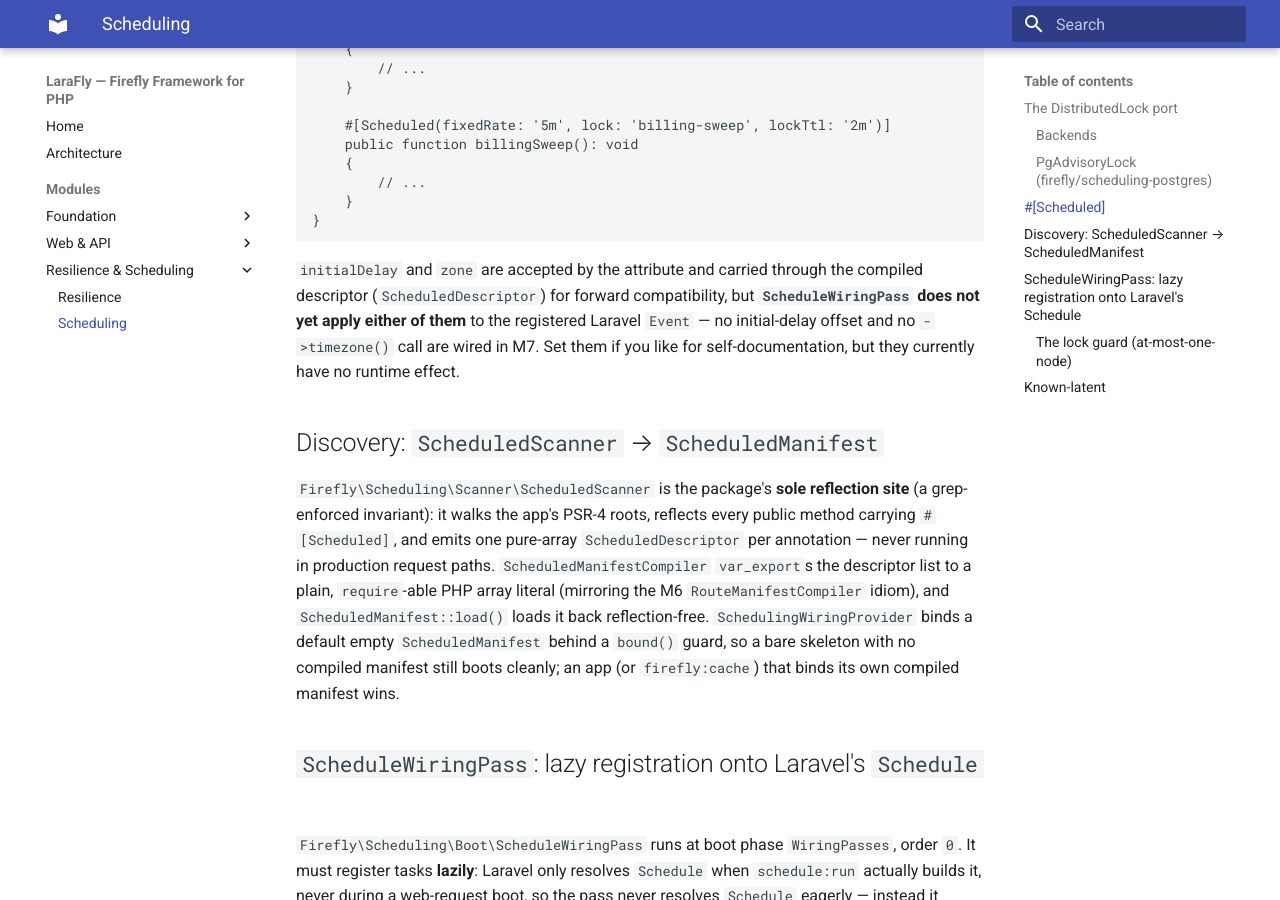
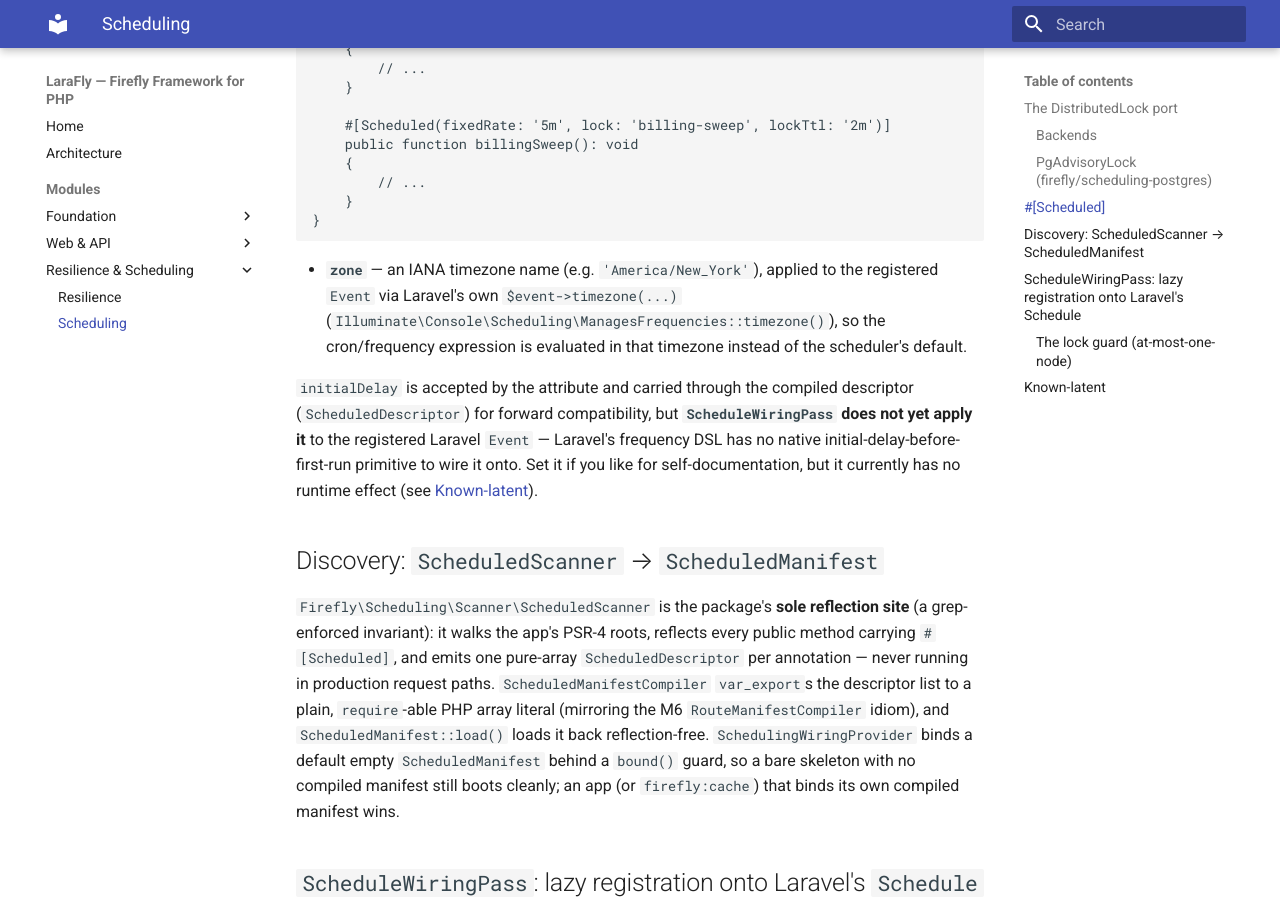
Before and after one commit to fireflyframework/fireflyframework-php, an MkDocs documentation site: the page built from docs/modules/scheduling.md, in a window 1280 px wide and 900 px high, scrolled down 2524 px. Built offline with MkDocs 1.6.1 and Material for MkDocs 9.7.7, drawn with Linux system fonts in a browser that asks for light colours; some of the changed text lies outside the part shown.

Commit message:
fix(scheduling): apply #[Scheduled] zone to the registered Schedule event (was captured but ignored)

````diff
--- a/docs/modules/scheduling.md
+++ b/docs/modules/scheduling.md
@@ -96,10 +96,15 @@ final class Reconciliation
 }
 ```
 
-`initialDelay` and `zone` are accepted by the attribute and carried through the compiled descriptor
-(`ScheduledDescriptor`) for forward compatibility, but **`ScheduleWiringPass` does not yet apply either of
-them** to the registered Laravel `Event` — no initial-delay offset and no `->timezone()` call are wired in
-M7. Set them if you like for self-documentation, but they currently have no runtime effect.
+- **`zone`** — an IANA timezone name (e.g. `'America/New_York'`), applied to the registered `Event` via
+  Laravel's own `$event->timezone(...)` (`Illuminate\Console\Scheduling\ManagesFrequencies::timezone()`), so
+  the cron/frequency expression is evaluated in that timezone instead of the scheduler's default.
+
+`initialDelay` is accepted by the attribute and carried through the compiled descriptor
+(`ScheduledDescriptor`) for forward compatibility, but **`ScheduleWiringPass` does not yet apply it** to the
+registered Laravel `Event` — Laravel's frequency DSL has no native initial-delay-before-first-run primitive
+to wire it onto. Set it if you like for self-documentation, but it currently has no runtime effect (see
+[Known-latent](#known-latent)).
 
 ## Discovery: `ScheduledScanner` → `ScheduledManifest`
 
@@ -173,10 +178,11 @@ These are carried-forward, documented limitations of the M7 shipment — not bug
   supported cadences rounds up to the next one (`applyFrequency()`'s bucket table above), so e.g.
   `fixedRate: '7m'` runs `everyTenMinutes()`, not every 7 minutes. Precise cron generation and sub-minute
   scheduling are documented as landing with **SP-5**'s cron shims.
-- **`initialDelay` and `zone` are accepted but not yet applied.** As noted above, both attribute parameters
-  are captured through to the compiled descriptor but `ScheduleWiringPass` does not currently read either
-  one when registering the Laravel `Event` — no initial-delay offset, no explicit timezone is set on the
-  event (Laravel's scheduler default timezone applies).
+- **`initialDelay` is accepted but not yet applied.** As noted above, the attribute parameter is captured
+  through to the compiled descriptor but `ScheduleWiringPass` does not currently read it when registering the
+  Laravel `Event` — no initial-delay offset is set. Laravel's frequency DSL has no native way to express "run
+  once after an initial delay, then resume the normal cadence", so this is deferred to **SP-5** alongside the
+  cron shims above. (`zone` **is** applied — see `#[Scheduled]` above.)
 - **The app's `ScheduledManifest` compiles via `firefly:cache` — landing in M15.** Until then, an
   application supplies its compiled manifest inline (bind `ScheduledManifest` yourself, e.g. from a hand-run
   `ScheduledScanner` + `ScheduledManifestCompiler`, or bind descriptors directly) rather than through the
````
Also changed, not shown: 2 other files.
